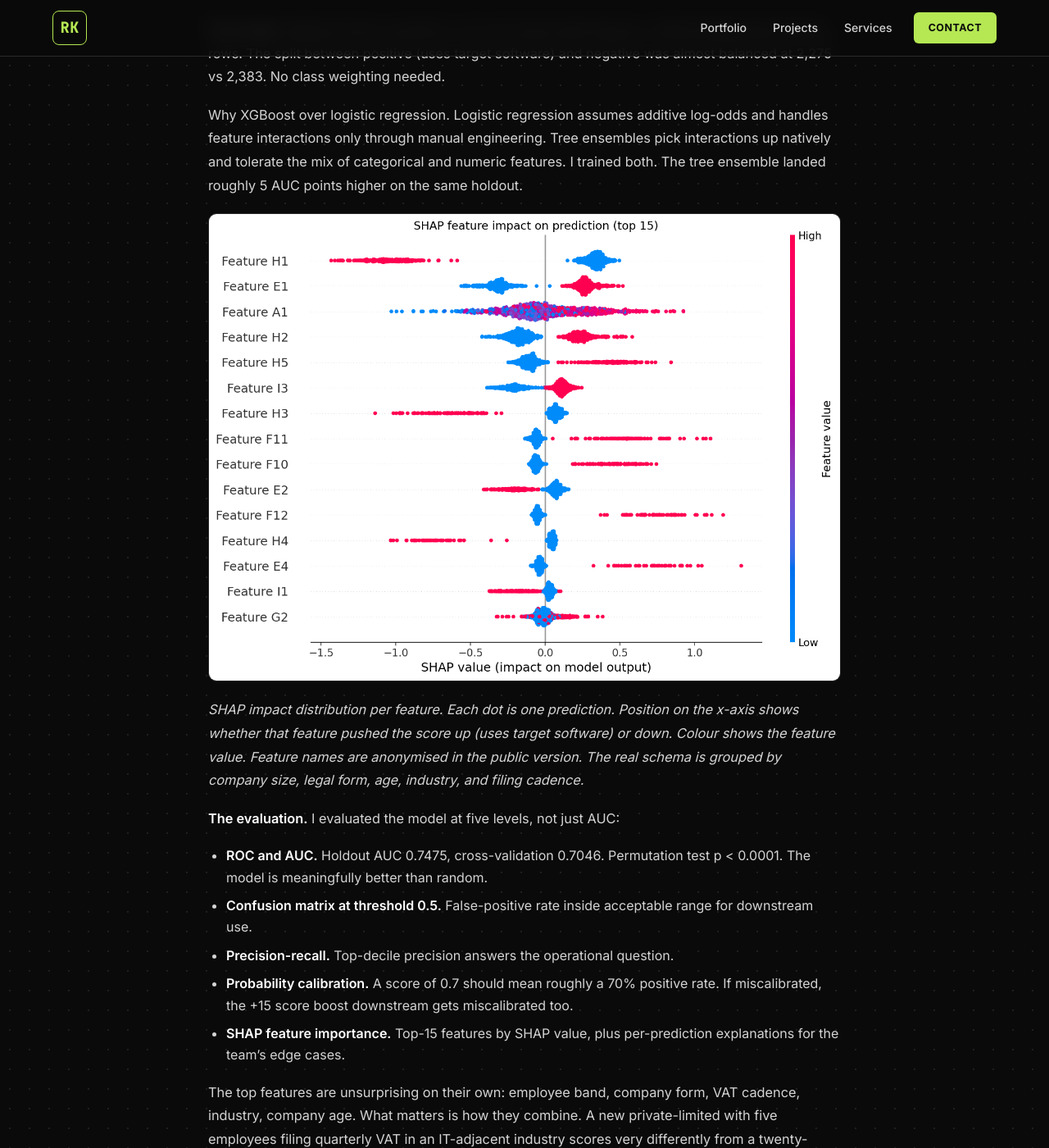
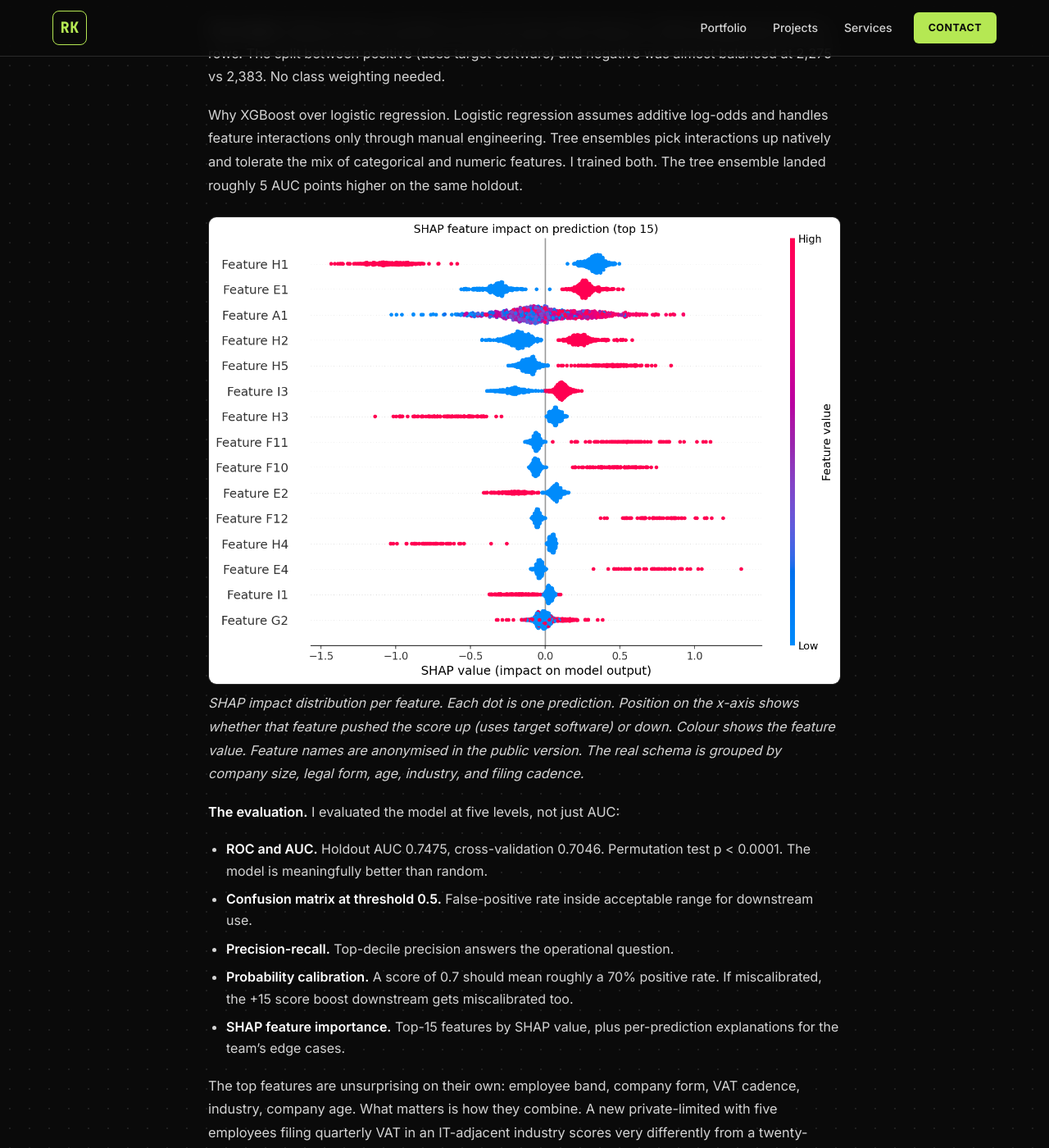
Before and after one commit to rasmuskampmann1998/rasmuskampmann.com, a Jekyll site: the page built from _projects/05-software-detection-ml.md, in a window 1280 px wide and 1400 px high, scrolled down 2932 px. Shown: the whole window at 82% size. Built offline with Jekyll 4.4.1, drawn with Linux system fonts in a browser that asks for light colours.

Commit message:
Polish pass on AI pipeline case study (8.5 → 9/10)
Four tightening fixes from review:

1. Hero redundancy. Tagline and outcome_detail were saying the same thing
   stacked. Made the tagline render conditional in the project layout and
   emptied it on this case study so only the green outcome callout carries
   the hero summary.

2. Context section trimmed from 3 paragraphs to 2. Dropped the "brief"
   restatement (reader already has it from the opening section).

3. Removed duplicate "interesting engineering problem" sentence from
   Context. Kept it in The Problem section where it serves as the bridge
   to The Approach.

4. Image captions now have visual treatment. CSS targets the paragraph
   with an italic-only child immediately after an image-only paragraph:
   smaller font, muted colour, left border accent, tighter spacing to the
   image above. Was rendering as default body text and visually merging
   with the alt text fallback.

Co-Authored-By: Claude Sonnet 4.6 <noreply@anthropic.com>

```diff
--- a/_layouts/project.html
+++ b/_layouts/project.html
@@ -11,7 +11,7 @@ layout: default
         {% endfor %}
       </div>
       <h1>{{ page.title }}</h1>
-      <p class="project-tagline-hero">{{ page.tagline }}</p>
+      {% if page.tagline %}<p class="project-tagline-hero">{{ page.tagline }}</p>{% endif %}
       <div class="outcome-callout">
         <span class="outcome-icon">&#x2713;</span>
         <div>
--- a/assets/css/main.scss
+++ b/assets/css/main.scss
@@ -890,8 +890,27 @@ section .section-sub {
 
   img {
     border-radius: 10px;
-    margin: 20px 0;
+    margin: 24px 0 8px;
     border: 1px solid var(--border);
+    display: block;
+    max-width: 100%;
+  }
+
+  // A paragraph containing only an <em> after an image-only paragraph
+  // renders as a caption. Tightens spacing, mutes color, smaller font.
+  p:has(> img:only-child) {
+    margin-bottom: 0;
+  }
+  p:has(> img:only-child) + p > em:only-child {
+    display: block;
+    font-size: 0.88rem;
+    color: var(--text-muted, #888);
+    line-height: 1.5;
+    font-style: italic;
+    margin-top: 6px;
+    margin-bottom: 28px;
+    padding-left: 14px;
+    border-left: 2px solid var(--border);
   }
 
   table {
```
Also changed, not shown: _projects/06-ai-driven-data-pipeline.md (+2 -4 lines).
